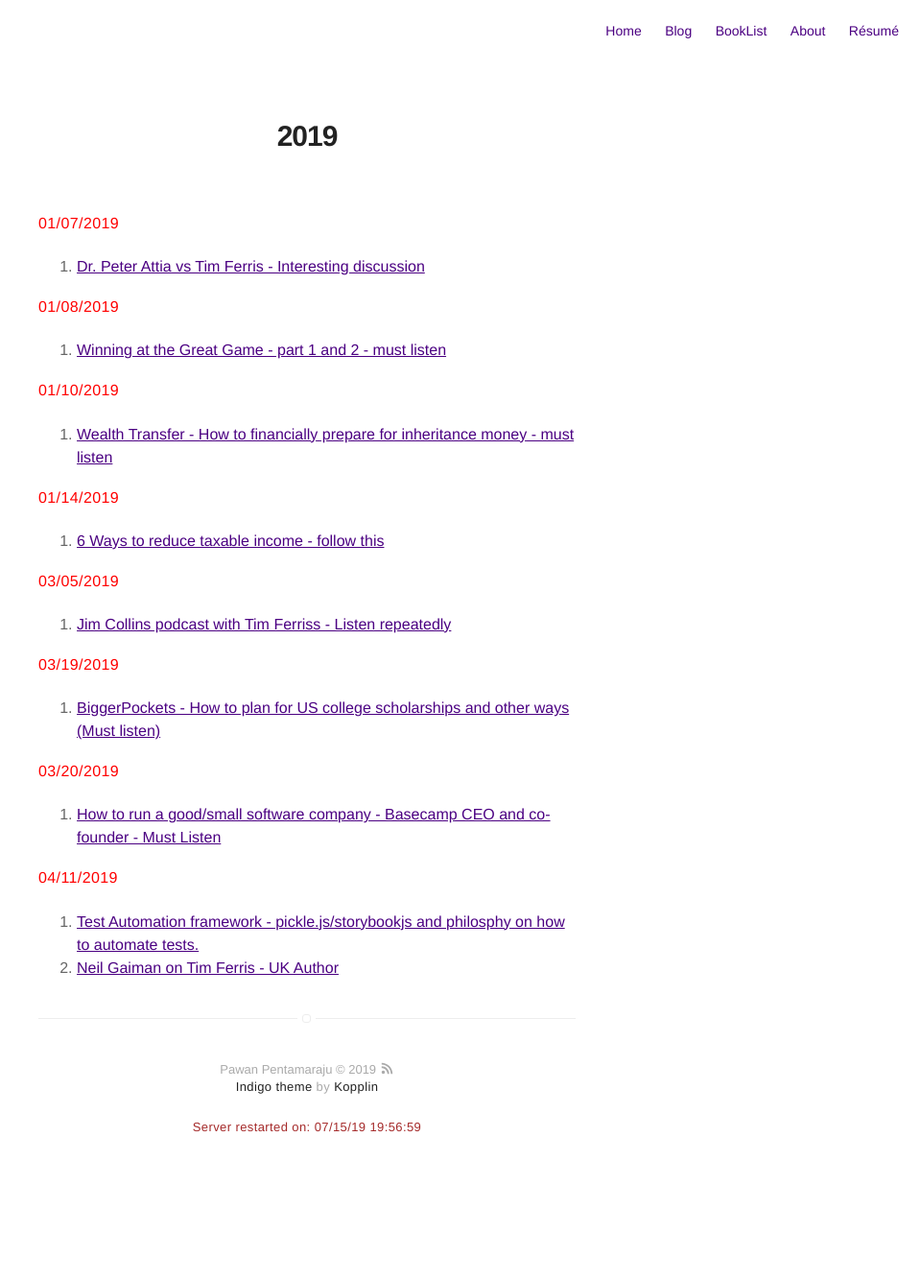
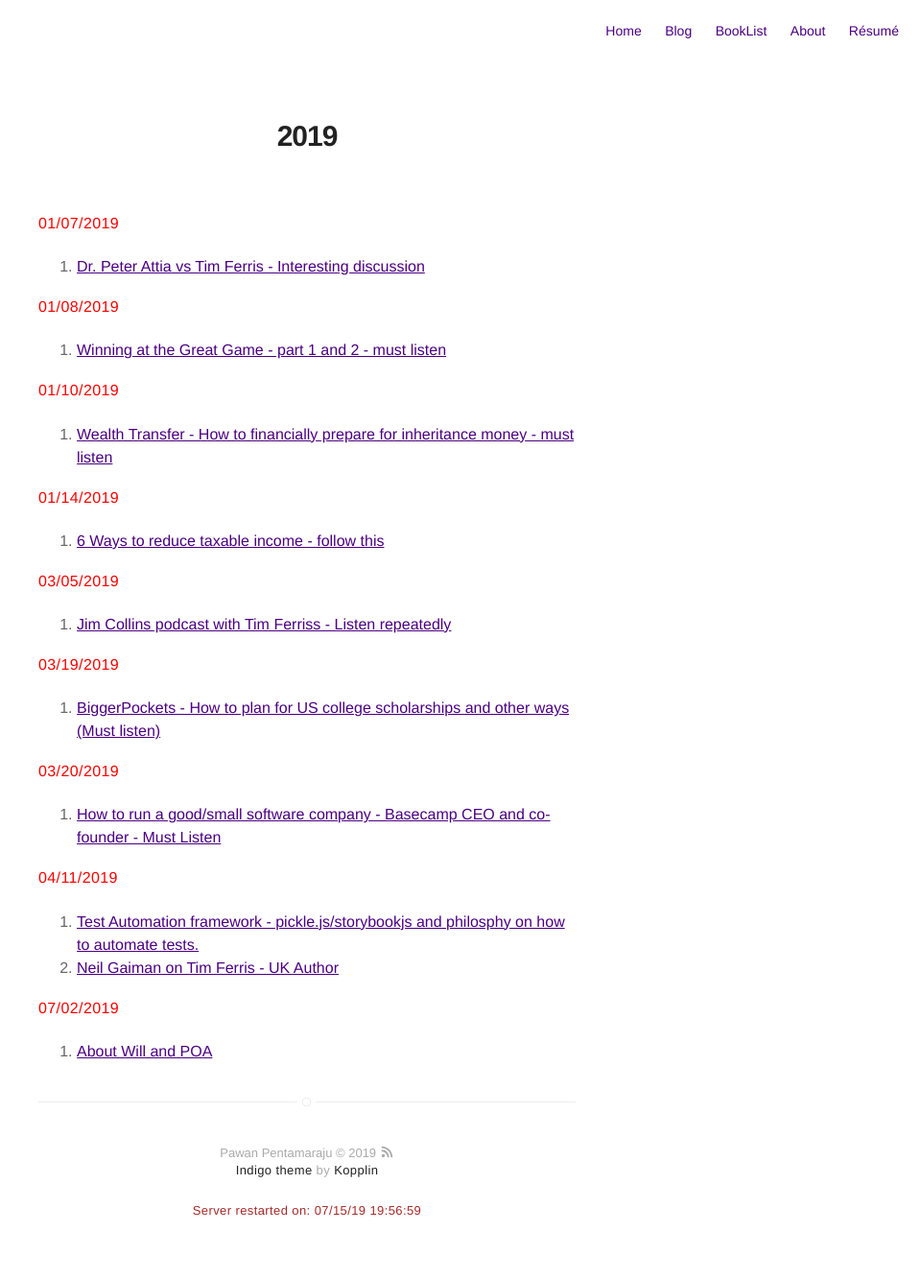
Before and after one commit to pawanpe/pawanpe.github.io, a Jekyll site: the page built from booklist/2019/articlesandvideos.markdown, in a window 1280 px wide. Shown: the whole page at 96% size, without its empty margins (320-1280 px from the left). Built offline with Jekyll 4.4.1, drawn with Linux system fonts in a browser that asks for light colours; before the commit the page ends 1246 px from its top, so only the background shows below that.

Commit message:
Update articlesandvideos.markdown

```diff
--- a/booklist/2019/articlesandvideos.markdown
+++ b/booklist/2019/articlesandvideos.markdown
@@ -37,3 +37,7 @@ layout: page
 
 1. [Test Automation framework - pickle.js/storybookjs and philosphy on how to automate tests.](https://devchat.tv/js-jabber/jsj-358-pickle-js-tooling-and-developer-happiness-with-anatoliy-zaslavskiy/)
 2. [Neil Gaiman on Tim Ferris - UK Author](https://tim.blog/2019/03/28/neil-gaiman/)
+
+<b style="color: red">07/02/2019</b>
+
+1. [About Will and POA](https://www.biggerpockets.com/blog/biggerpockets-money-podcast-78)
```
